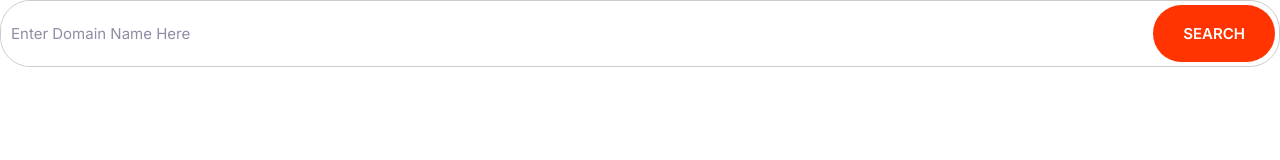
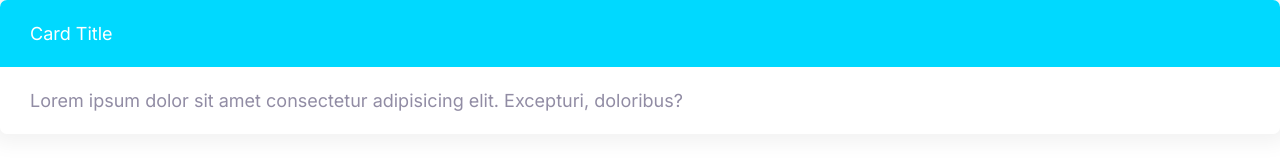
Before and after one commit to ZaneButcher/Moshify, a plain HTML site: page index.html in a window 1280 px wide. Drawn offline with Linux system fonts and the light colour scheme.

Commit message:
Added Card html & css.

```diff
--- a/CSS/styles.css
+++ b/CSS/styles.css
@@ -282,3 +282,25 @@
         font-size: 1.5rem;
     }
 }
+
+/* Card */
+
+.card {
+    border-radius: 7px;
+    box-shadow: 0 0 20px 10px #f3f3f3;
+    overflow: hidden;
+}
+
+.card__header, .card__body {
+    padding: 2rem 3rem;
+}
+
+.card--primary .card__header {
+    background: var(--color-primary);
+    color: #fff;
+}
+
+.card--secondary .card__header {
+    background: var(--color-secondary);
+    color: #fff;
+}
--- a/index.html
+++ b/index.html
@@ -12,10 +12,11 @@
     <link rel="stylesheet" href="CSS/normalize-css.css" />
   </head>
   <body>
-    <div class="input-group">
-    <input type="text" class="input" placeholder="Enter Domain Name Here">
-    <button class="btn btn--accent">Search</button>
-    </div>
+
+        <div class="card card--secondary">
+          <header class="card__header">Card Title</header>
+          <div class="card__body">Lorem ipsum dolor sit amet consectetur adipisicing elit. Excepturi, doloribus?
+          </div>
+        </div>
   </body>
-
   </html>
```
Also changed, not shown: components/card.html (added, +5 -0 lines).
